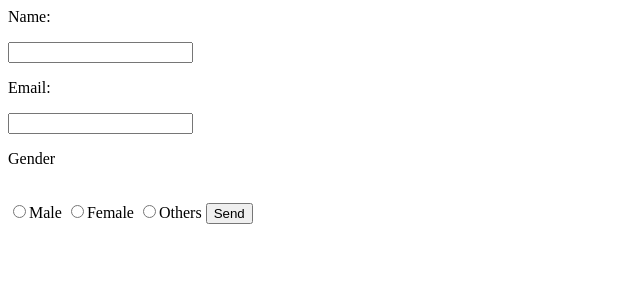
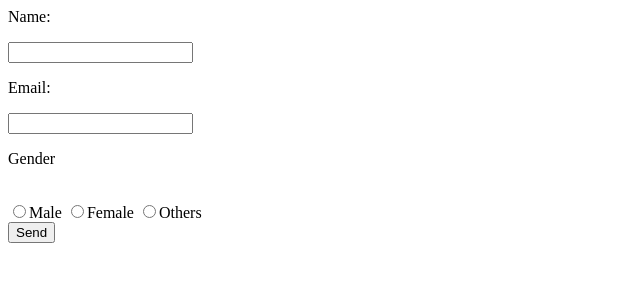
Before and after one commit to karankhulal/form, a plain HTML site: page index.html in a window 1280 px wide. Shown: the whole page, without its empty margins (0-640 px from the left). Drawn offline with Linux system fonts and the light colour scheme.

Commit message:
Update index.html

```diff
--- a/index.html
+++ b/index.html
@@ -7,7 +7,7 @@
 <p> Gender</p><br/>
 <input type="radio" Name="Gender" id="gen"/>Male
 <input type="radio" Name="Gender" id="gen"/>Female
-<input type="radio" Name="Gender" id="gen"/>Others
+<input type="radio" Name="Gender" id="gen"/>Others<br/>
       <input type="submit" value="Send">
     </form>
   </body>
```
